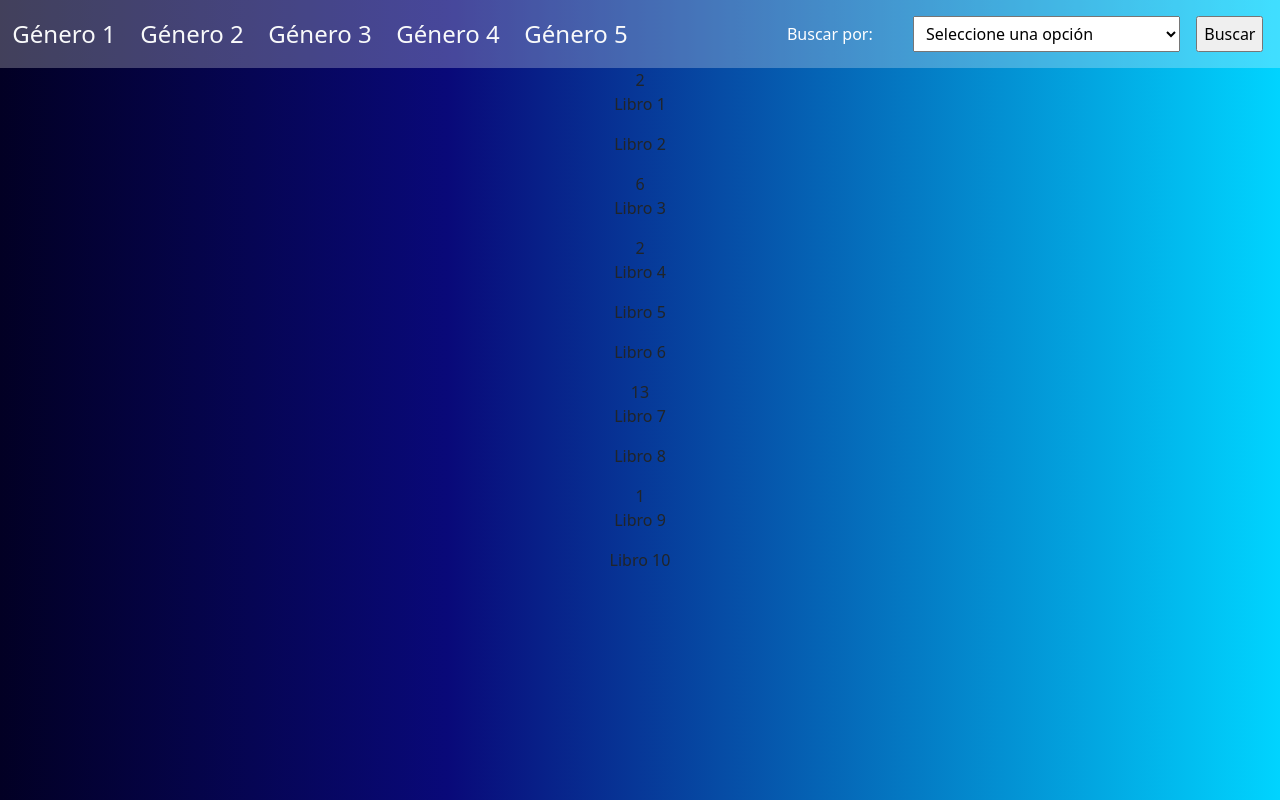
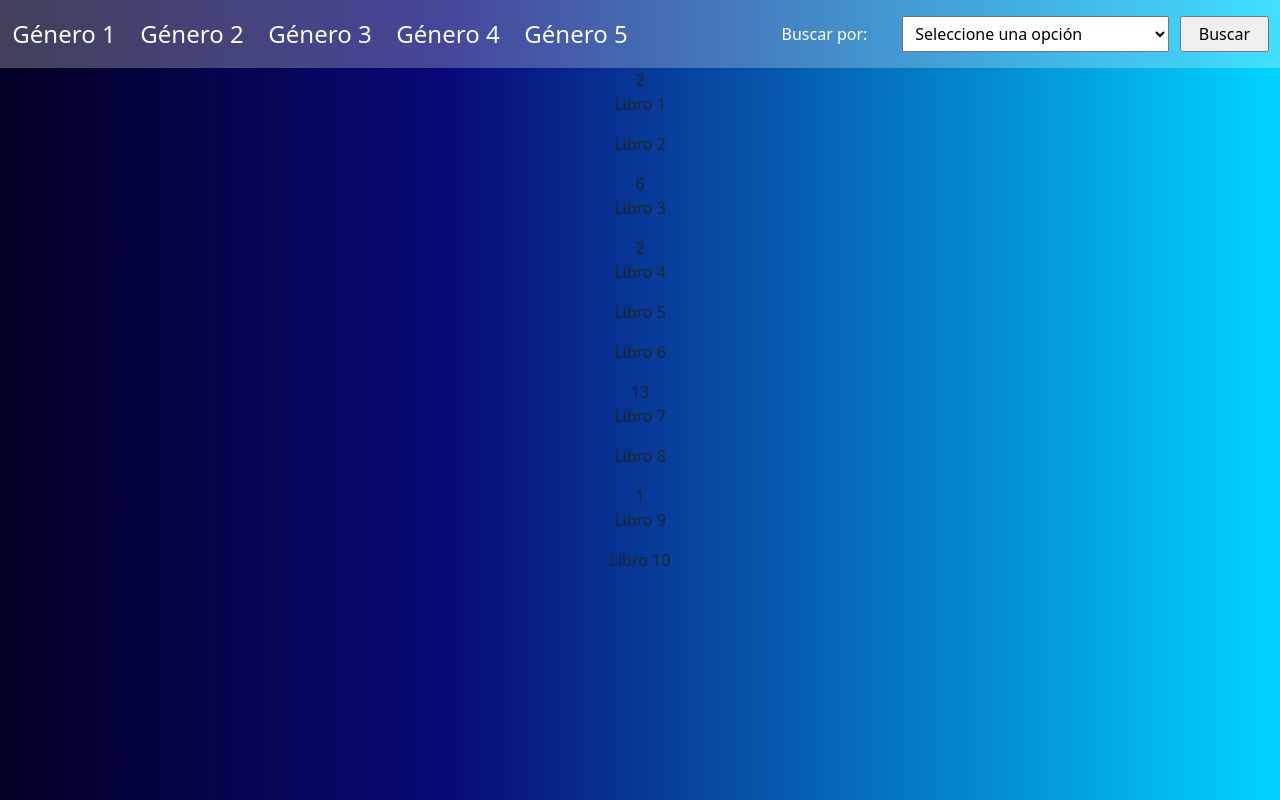
Before and after one commit to MikoVelascoRamirez/examen_practico_vortex, a React (Vite) app in the folder frontend/editorial_chavez_demo_app/: page /catalog in a window 1280 px wide. Built offline with nearby package versions, Linux system fonts and the light colour scheme.

Commit message:
27. styles: styling input form

```diff
--- a/frontend/editorial_chavez_demo_app/src/components/FilterBy.jsx
+++ b/frontend/editorial_chavez_demo_app/src/components/FilterBy.jsx
@@ -7,7 +7,7 @@ export default function FilterBy(){
         <option value="">Género</option>
         <option value="">Serie</option>
       </select>
-      <input type="submit" value="Buscar" name="inpt_Buscar"/>
+      <input type="submit" value="Buscar" name="inpt_Buscar" className="col-2"/>
     </form>
   )
 }
```
